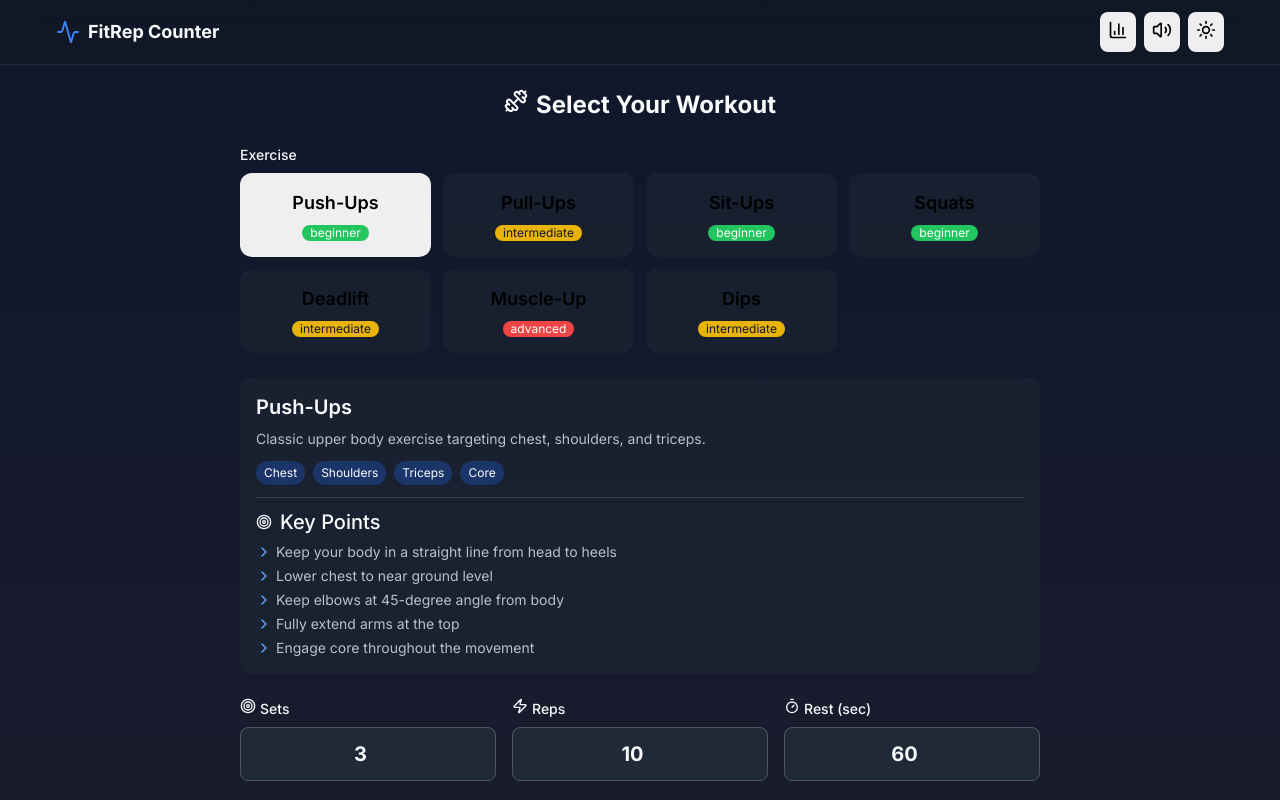
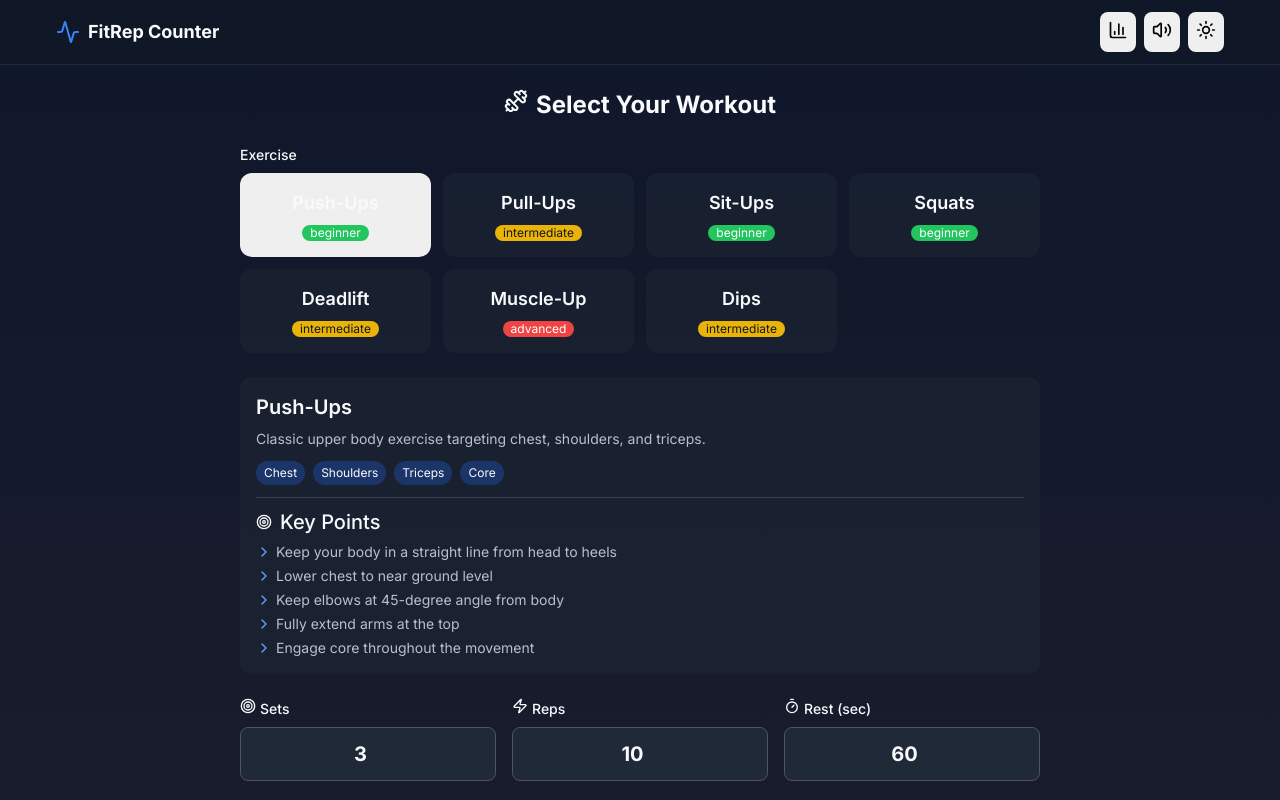
Before and after one commit to BenLim88/WorkoutDetect, a React (Vite) app in the folder fitness-rep-counter/: page / in a window 1280 px wide. Shown: the top 800 px of the page. Built offline with nearby package versions, Linux system fonts and the light colour scheme.

Commit message:
Style exercise names and improve text visibility
Co-authored-by: blim021 <blim021@e.ntu.edu.sg>

```diff
--- a/fitness-rep-counter/src/App.css
+++ b/fitness-rep-counter/src/App.css
@@ -131,6 +131,25 @@ input:focus, select:focus, textarea:focus {
 .exercise-selector {
   max-width: 800px;
   margin: 0 auto;
+}
+
+/* Exercise card text */
+.exercise-name {
+  color: #f1f5f9;
+}
+
+.light-mode .exercise-name {
+  color: #0f172a;
+}
+
+/* Ensure headings and labels are visible */
+.exercise-selector h2,
+.exercise-selector h3,
+.exercise-selector h4,
+.exercise-selector label,
+.exercise-selector .font-medium,
+.exercise-selector .font-semibold {
+  color: var(--color-text);
 }
 
 /* Workout Summary */
--- a/fitness-rep-counter/src/components/ExerciseSelector.tsx
+++ b/fitness-rep-counter/src/components/ExerciseSelector.tsx
@@ -75,7 +75,7 @@ const ExerciseSelector: React.FC<ExerciseSelectorProps> = ({
                   : 'border-gray-600 hover:border-gray-400 bg-gray-800/50'
               }`}
             >
-              <div className="text-lg font-semibold mb-1">{exercise.name}</div>
+              <div className="text-lg font-semibold mb-1 exercise-name">{exercise.name}</div>
               <span
                 className={`inline-block px-2 py-0.5 rounded-full text-xs ${
                   difficultyColors[exercise.difficulty]
```
